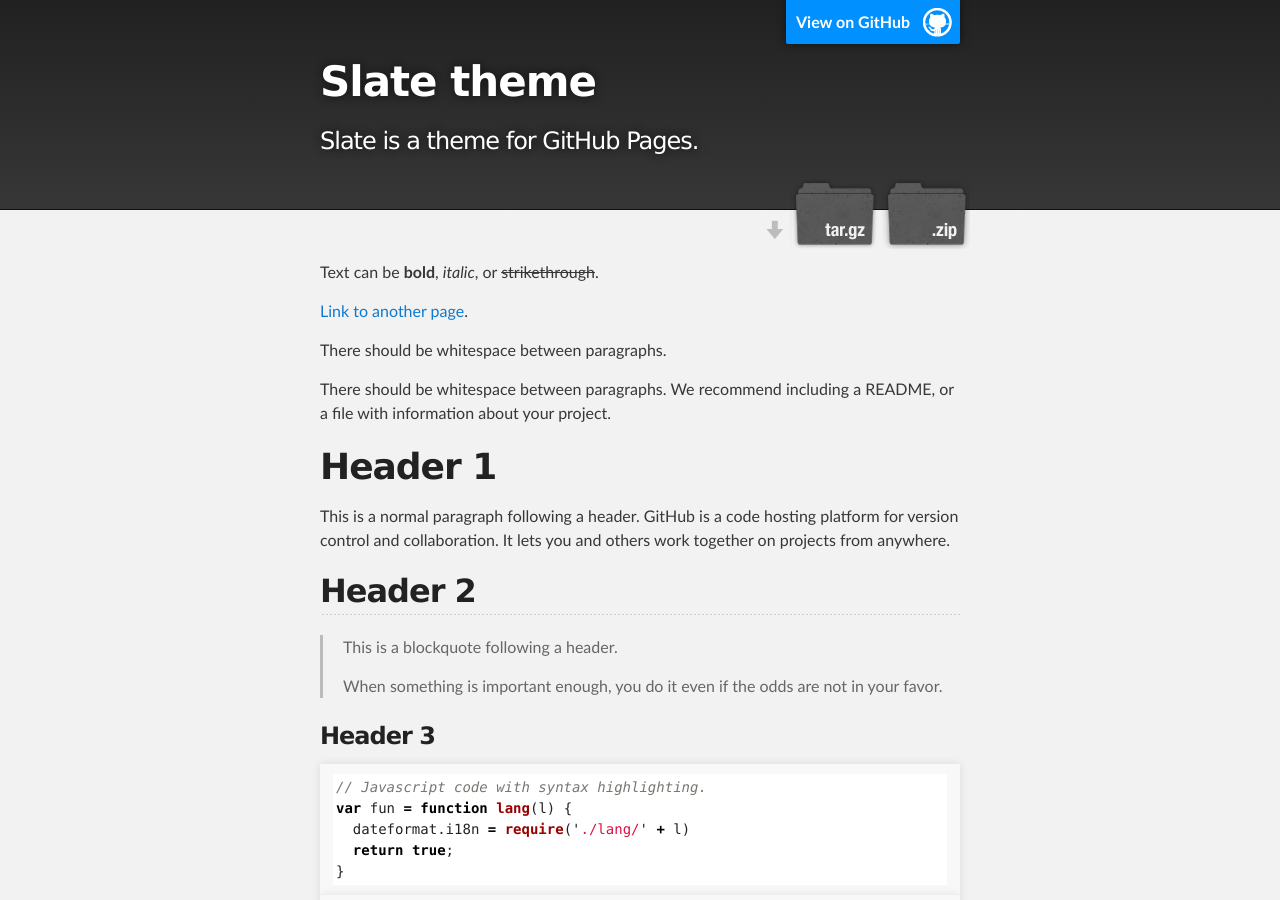
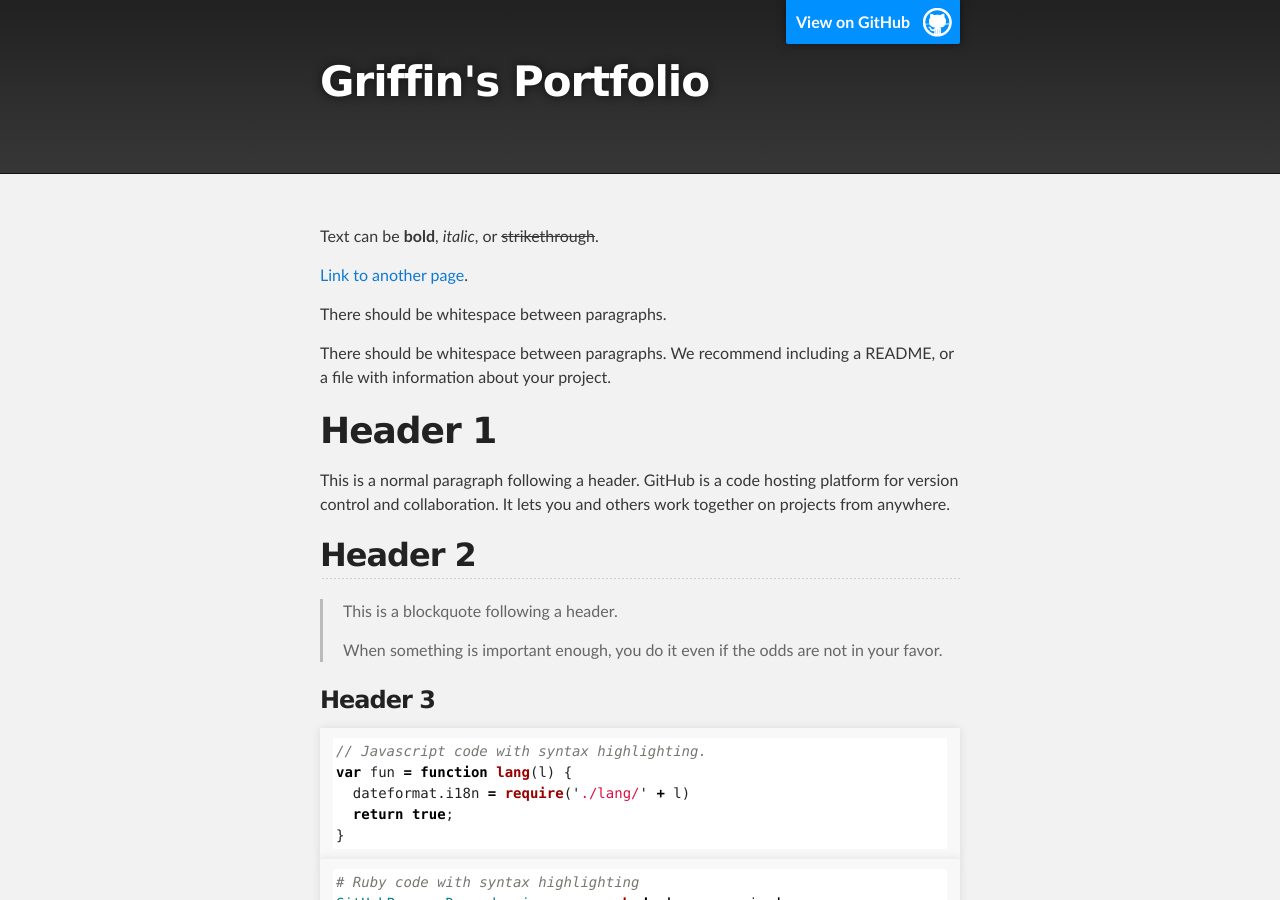
Before and after one commit to drewsp7/griffinsalyer.github.io, a Jekyll site: the page built from index.md, in a window 1280 px wide and 900 px high. Built offline with Jekyll 4.4.1, drawn with Linux system fonts in a browser that asks for light colours; the repository's description, which GitHub fills in, is left out; some of the changed text lies outside the part shown.

Commit message:
Update _config.yml

```diff
--- a/_config.yml
+++ b/_config.yml
@@ -1,5 +1,3 @@
-title: Slate theme
-description: Slate is a theme for GitHub Pages.
-show_downloads: true
-google_analytics:
+title: Griffin's Portfolio
+
 theme: jekyll-theme-slate
```
